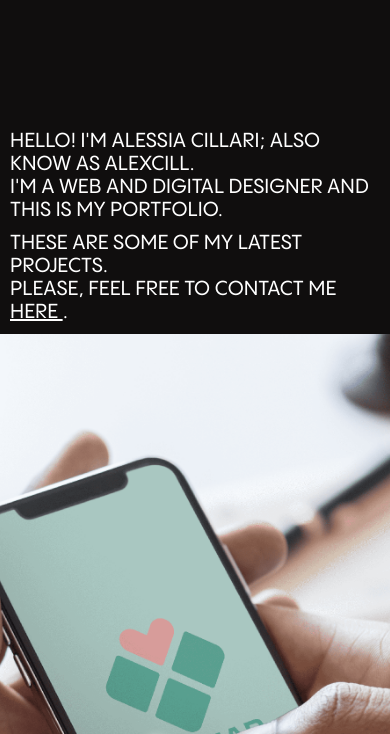
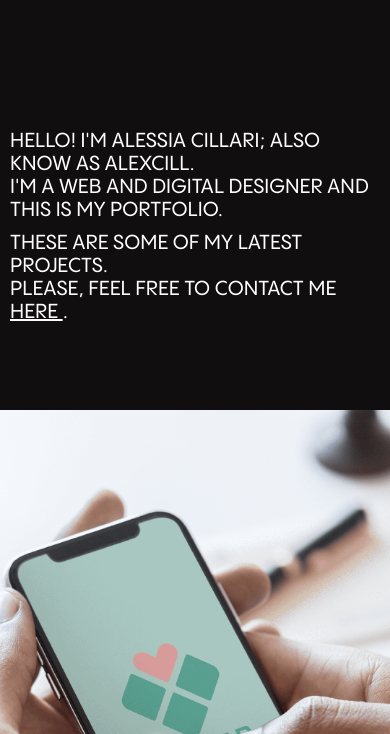
Before and after one commit to alexcill/portfolio, a plain HTML site: page index.html in a window 390 px wide. Shown: the part 70-804 px from the top of the page. Drawn offline with Linux system fonts and the light colour scheme.

Commit message:
adjustment

```diff
--- a/stile.css
+++ b/stile.css
@@ -59,6 +59,8 @@ h1 {
   top: 0;
   left: auto;
 
+  z-index: 2;
+
   background-color: var(--main-color);
 }
 
@@ -109,7 +111,7 @@ header a:hover {
   background-attachment: fixed;
   background-position: center;
   background-repeat: no-repeat;
-  background-size: cover;
+  background-size: contain;
 }
 
 .uno {
@@ -159,6 +161,9 @@ header a:hover {
   text-align: center;
 
   text-shadow: 0px 0px 8px white;
+
+  position: sticky;
+  z-index: 1;
 }
 
 .cta {
@@ -251,17 +256,6 @@ footer a:hover {
     font-size: 20px;
   }
 
-  .lavoro {
-    /* Full height */
-    height: 100vh;
-
-    /* Create the parallax scrolling effect */
-    background-attachment: none;
-    background-position: center;
-    background-repeat: no-repeat;
-    background-size: cover;
-  }
-
   .uno {
     background-image: url('img/mobile/mockuptesi.png');
 
@@ -272,7 +266,7 @@ footer a:hover {
   }
 
   .tre {
-    background-image: url('img/mobile/flexform02.pngx');
+    background-image: url('img/mobile/flexform02.png');
   }
 
   .quattro {
```
Also changed, not shown: 3 other files.
